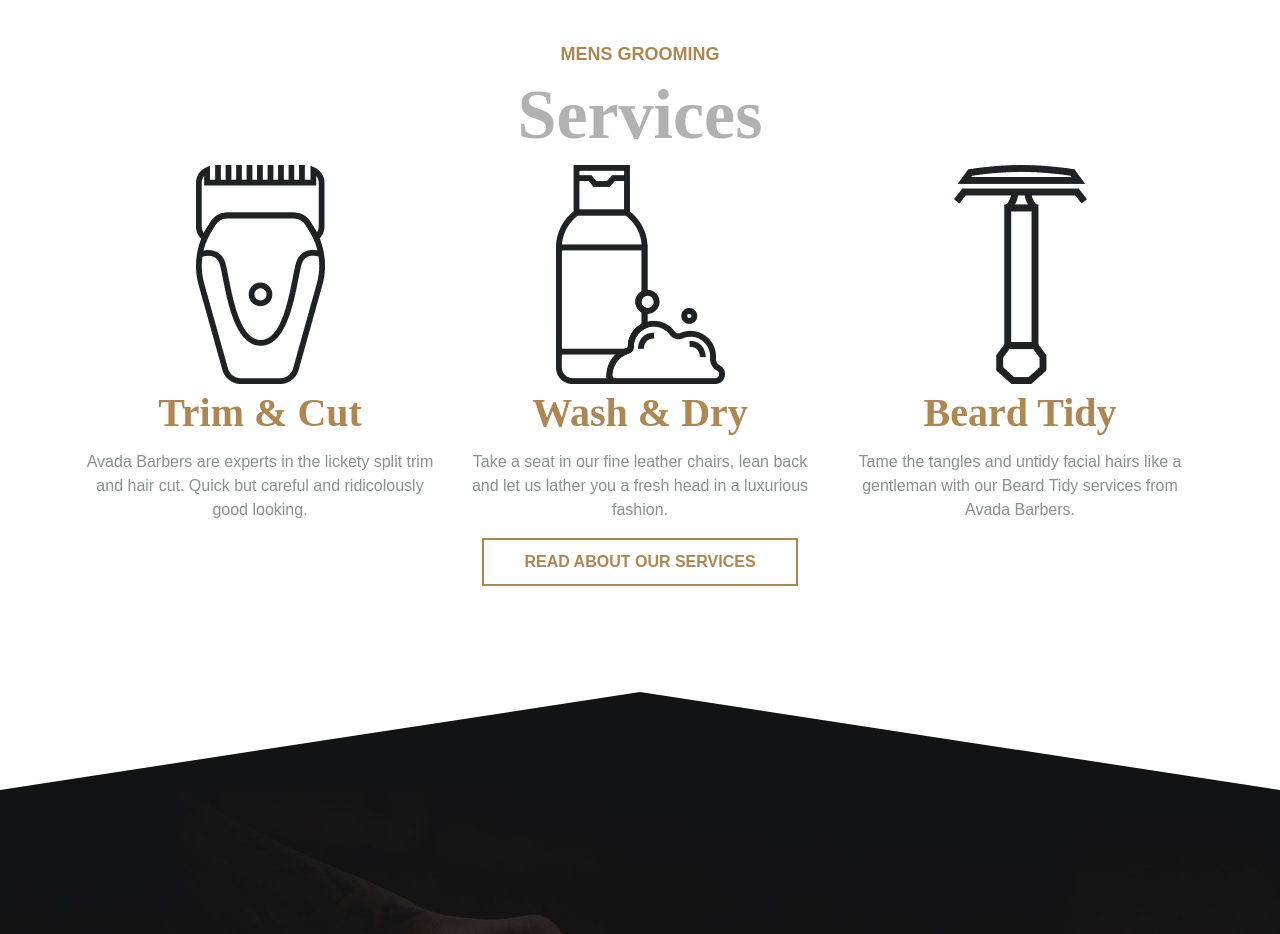
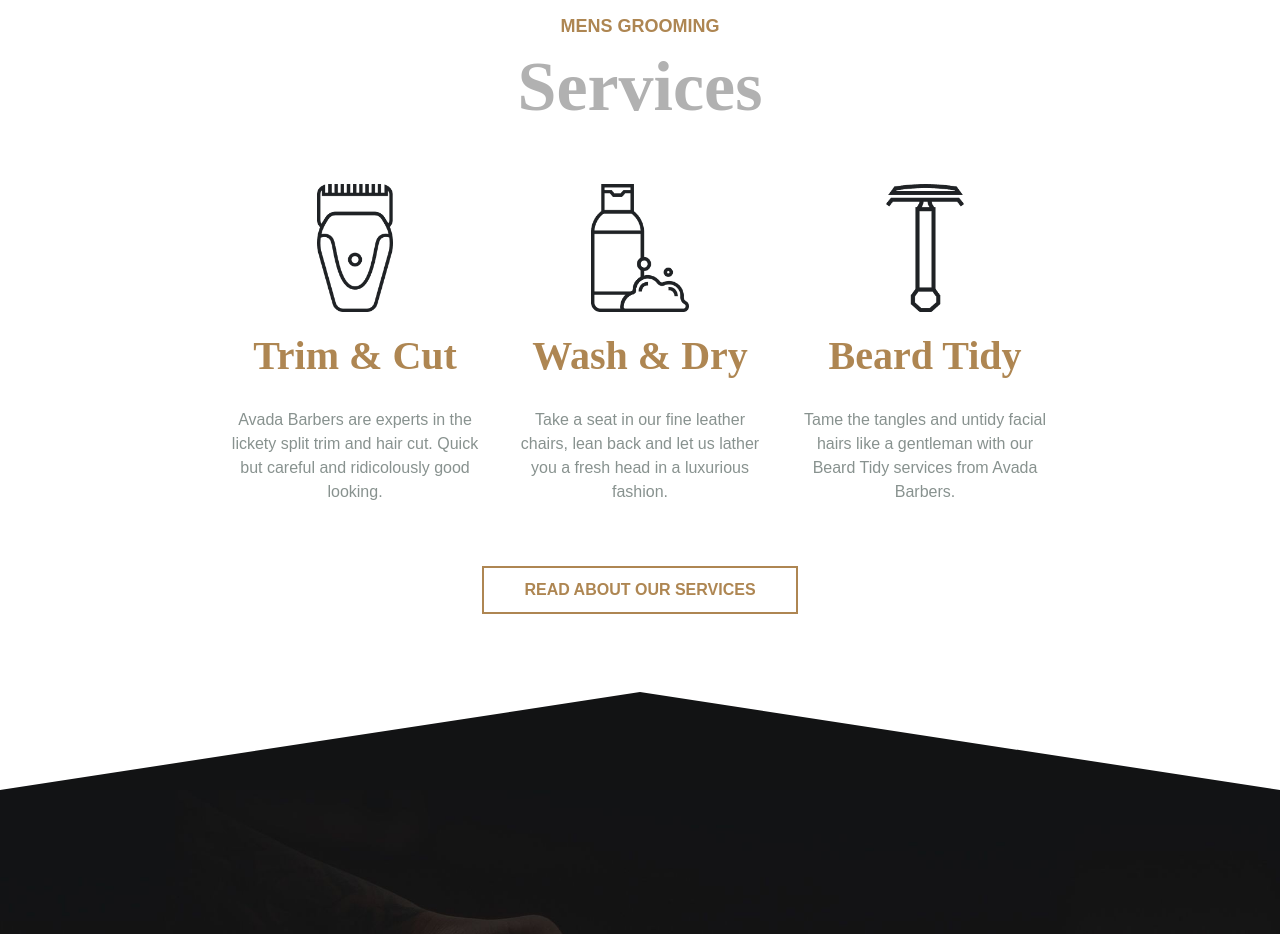
Before and after one commit to GianmarcoRuffi/proj-html-vuejs, a Vue app: page / in a window 1280 px wide. Shown: the part 1660-2594 px from the top of the page. Built offline with nearby package versions, Linux system fonts and the light colour scheme; a small style sheet from the web is missing.

Commit message:
Fix cards 2

```diff
--- a/src/components/Card.vue
+++ b/src/components/Card.vue
@@ -1,8 +1,12 @@
 <template>
-  <div class="component-card col-4">
-    <div>
-      <img :src="require(`../assets/img/${imgURL}`)" alt="" class="img-fluid" />
-    </div>
+  <div
+    class="component-card col-3 d-flex flex-column justify-content-center align-items-center"
+  >
+    <img
+      :src="require(`../assets/img/${imgURL}`)"
+      alt="service"
+      class="img-fluid"
+    />
 
     <h1>{{ title }}</h1>
     <p>
@@ -26,14 +30,25 @@ export default {
 <style scoped lang="scss">
 @import "./src/styles/vars.scss";
 
+img {
+  height: 30%;
+}
+
 .component-card {
   text-align: center;
+  border: 1px solid transparent;
+
+  &:hover {
+    cursor: pointer;
+    border: 1px solid grey;
+    border-radius: 10%;
+  }
 
   h1 {
     color: $ochre;
     font-weight: bold;
-    padding-top: 5px;
-    padding-bottom: 5px;
+    padding-top: 20px;
+    padding-bottom: 20px;
   }
 
   p {
--- a/src/components/Services.vue
+++ b/src/components/Services.vue
@@ -6,7 +6,7 @@
       <div class="row">
         <titles text1="Mens Grooming" text2="Services" />
       </div>
-      <div class="row">
+      <div class="row justify-content-center">
         <Card
           imgURL="avadabarbers-trimcut-icon-before.png"
           title="Trim &amp; Cut"
```
